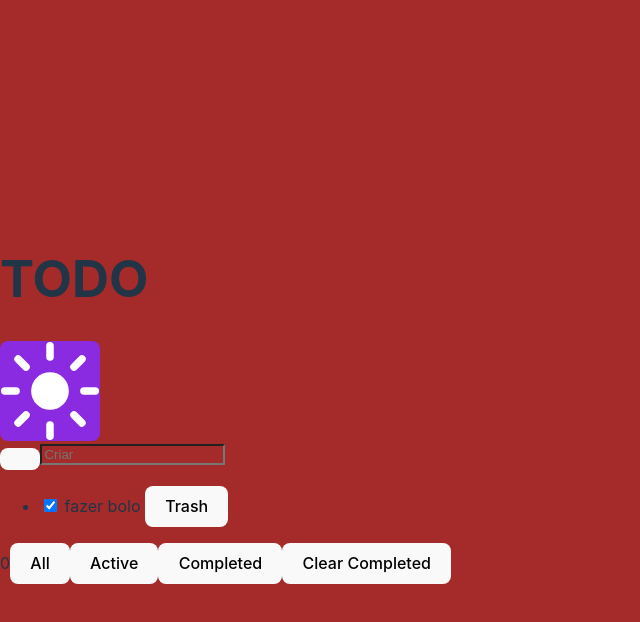
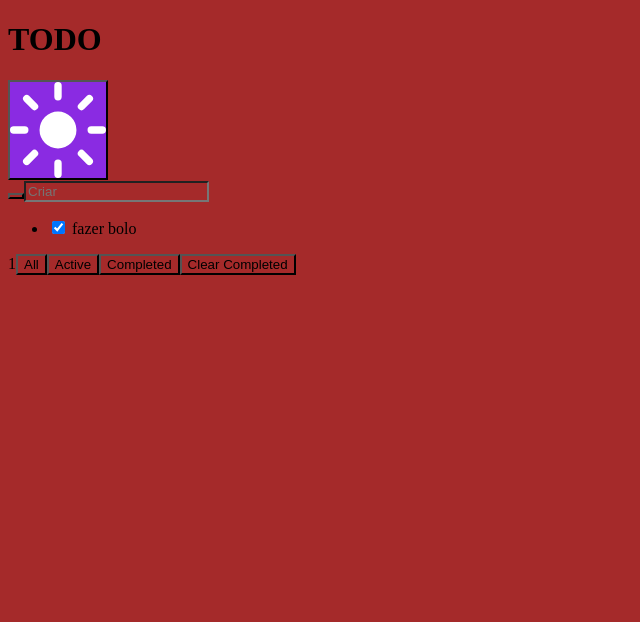
Before and after one commit to vitorhub/todo-app, a React (Vite) app: page / in a window 1280 px wide. Shown: the top 622 px of the page, without its empty margins (0-640 px from the left). Built offline with nearby package versions, Linux system fonts and the light colour scheme.

Commit message:
buttons already done

```diff
--- a/package.json
+++ b/package.json
@@ -16,12 +16,14 @@
   "devDependencies": {
     "@types/react": "^18.0.28",
     "@types/react-dom": "^18.0.11",
+    "@types/styled-components": "^5.1.26",
     "@typescript-eslint/eslint-plugin": "^5.57.1",
     "@typescript-eslint/parser": "^5.57.1",
     "@vitejs/plugin-react": "^4.0.0",
     "eslint": "^8.38.0",
     "eslint-plugin-react-hooks": "^4.6.0",
     "eslint-plugin-react-refresh": "^0.3.4",
+    "styled-components": "^5.3.10",
     "typescript": "^5.0.2",
     "vite": "^4.3.2"
   }
--- a/src/App.css
+++ b/src/App.css
@@ -8,7 +8,7 @@
   height: 100px;
   background-repeat: no-repeat;
   background-size: cover;
-  transition: background-image 2s 0s;
+  transition: background-image 1s 0s;
 }
 .sun{
   background-image: url('/images/icon-sun.svg');
@@ -17,5 +17,5 @@
   height: 100px;
   background-repeat: no-repeat;
   background-size: cover;
-  transition: background-image 2s 0s;
+  transition: background-image 1s 0s;
 }
--- a/src/App.tsx
+++ b/src/App.tsx
@@ -1,5 +1,7 @@
 import { useContext, useState } from 'react'
 import './App.css'
+
+import {Cross} from './components/styles'
 
 function App() {
   const [night, setNight] = useState(false)
@@ -7,8 +9,7 @@ function App() {
     setNight(!night)
   }
 
-  const [ geral, setGeral ] = useState("ALL")
-  const [task , setTask] = useState("")
+  const [task, setTask] = useState("")
   const [exibe, setExibe] = useState([{
     id: 33,
     task: "fazer bolo",
@@ -39,29 +40,41 @@ function App() {
     }
   }
 
-  function removeTask(id: number){
+  function removeTask(id: number) {
     const newList = listTask.filter(task => task.id !== id)
     setListTask(newList)
     setExibe(newList)
   }
 
-  function toggleChecked(id: number, checked:boolean){
+  function toggleChecked(id: number, checked: boolean) {
     const index = listTask.findIndex(task => task.id === id)
     const newList = listTask
     newList[index].checked = !checked
     setListTask([...newList])
     setExibe([...newList])
-    console.log(listTask)
+    // console.log(listTask)
   }
 
-  function clearCompleted(){
-      setExibe([])
-      setListTask([])
+  function clearCompleted() {
+    const marcado = listTask.filter(task => task.checked === false)
+    setExibe([...marcado])
+    setListTask([...marcado])
+    // console.log(exibe)
   }
-  function completed(){
-    console.log("completed")
+  function completed() {
+    const marcado = listTask.filter(task => task.checked === true)
+    console.log(marcado)
+    if (marcado.length > 0) {
+      setExibe([...marcado])
     }
-
+  }
+  function active() {
+    const marcado = listTask.filter(task => task.checked === false)
+    setExibe([...marcado])
+  }
+  function all() {
+    setExibe([...listTask])
+  }
 
   return (
     <>
@@ -77,16 +90,18 @@ function App() {
         />
       </div>
 
-        <div className="result">
+      <div>
         <ul>
-            { exibe.map((task) => {
+          {exibe.map((task) => {
             return (
-                <li key={task.task} draggable={true}>
+              <li key={task.id} draggable={true}>
                 <label htmlFor="list">
                   <input type="checkbox" checked={task.checked}
-                    onChange={()=> toggleChecked(task.id, task.checked)}/>
-                    <span onClick={()=>toggleChecked(task.id, task.checked)}> {task.task} </span>
-                    <button onClick={()=>removeTask(task.id)}>Trash</button>
+                    onChange={() => toggleChecked(task.id, task.checked)} />
+                  <span onClick={() => toggleChecked(task.id, task.checked)}> {task.task} </span>
+                  <Cross onClick={() => removeTask(task.id)}>
+
+                  </Cross>
                 </label>
               </li>
             )
@@ -94,11 +109,11 @@ function App() {
         </ul>
       </div>
       <div className="base">
-          <span>{task.length}</span>
-          <button>All</button>
-          <button>Active</button>
-          <button onClick={()=> completed() }>Completed</button>
-          <button onClick={()=> clearCompleted() }>Clear Completed</button>
+        <span>{listTask.length}</span>
+        <button onClick={() => all()}>All</button>
+        <button onClick={() => active()}>Active</button>
+        <button onClick={() => completed()}>Completed</button>
+        <button onClick={() => clearCompleted()}>Clear Completed</button>
       </div>
     </>
   )
--- /dev/null
+++ b/src/components/styles.ts
@@ -0,0 +1,6 @@
+import styled from 'styled-components' // para styled components
+
+export const Cross = styled.div`
+    background-color: black;
+    background-image: url("/images/icon-cross.svg");
+`;
--- a/src/index.css
+++ /dev/null
@@ -1,69 +0,0 @@
-:root {
-  font-family: Inter, system-ui, Avenir, Helvetica, Arial, sans-serif;
-  line-height: 1.5;
-  font-weight: 400;
-
-  color-scheme: light dark;
-  color: rgba(255, 255, 255, 0.87);
-  background-color: #242424;
-
-  font-synthesis: none;
-  text-rendering: optimizeLegibility;
-  -webkit-font-smoothing: antialiased;
-  -moz-osx-font-smoothing: grayscale;
-  -webkit-text-size-adjust: 100%;
-}
-
-a {
-  font-weight: 500;
-  color: #646cff;
-  text-decoration: inherit;
-}
-a:hover {
-  color: #535bf2;
-}
-
-body {
-  margin: 0;
-  display: flex;
-  place-items: center;
-  min-width: 320px;
-  min-height: 100vh;
-}
-
-h1 {
-  font-size: 3.2em;
-  line-height: 1.1;
-}
-
-button {
-  border-radius: 8px;
-  border: 1px solid transparent;
-  padding: 0.6em 1.2em;
-  font-size: 1em;
-  font-weight: 500;
-  font-family: inherit;
-  background-color: #1a1a1a;
-  cursor: pointer;
-  transition: border-color 0.25s;
-}
-button:hover {
-  border-color: #646cff;
-}
-button:focus,
-button:focus-visible {
-  outline: 4px auto -webkit-focus-ring-color;
-}
-
-@media (prefers-color-scheme: light) {
-  :root {
-    color: #213547;
-    background-color: #ffffff;
-  }
-  a:hover {
-    color: #747bff;
-  }
-  button {
-    background-color: #f9f9f9;
-  }
-}
--- a/src/main.tsx
+++ b/src/main.tsx
@@ -1,7 +1,6 @@
 import React from 'react'
 import ReactDOM from 'react-dom/client'
 import App from './App.tsx'
-import './index.css'
 
 ReactDOM.createRoot(document.getElementById('root') as HTMLElement).render(
   <React.StrictMode>
```
Also changed, not shown: 1 other file (tests, documents, lock files or other folders). Lines whose indentation alone changed are shown as unchanged.
